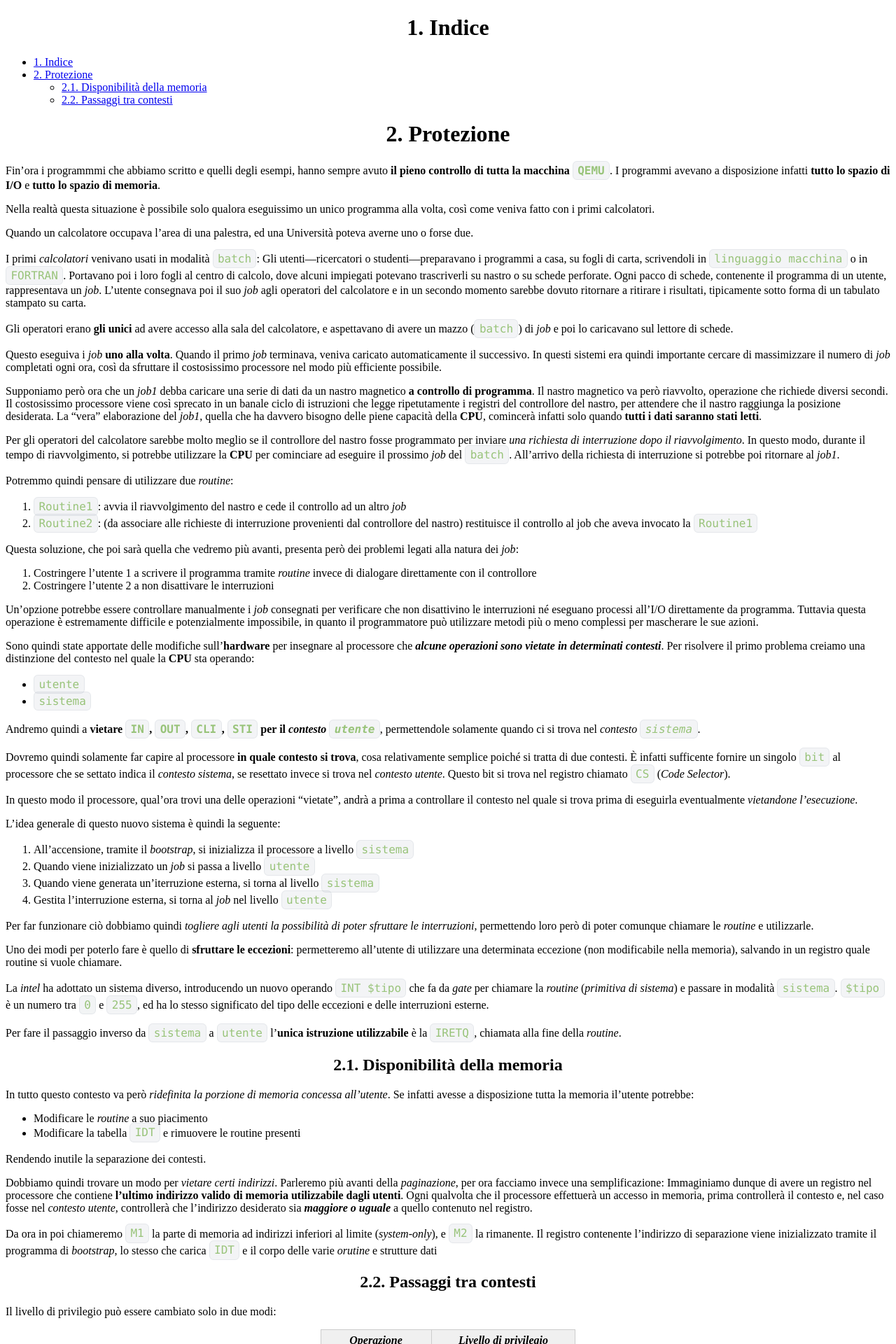
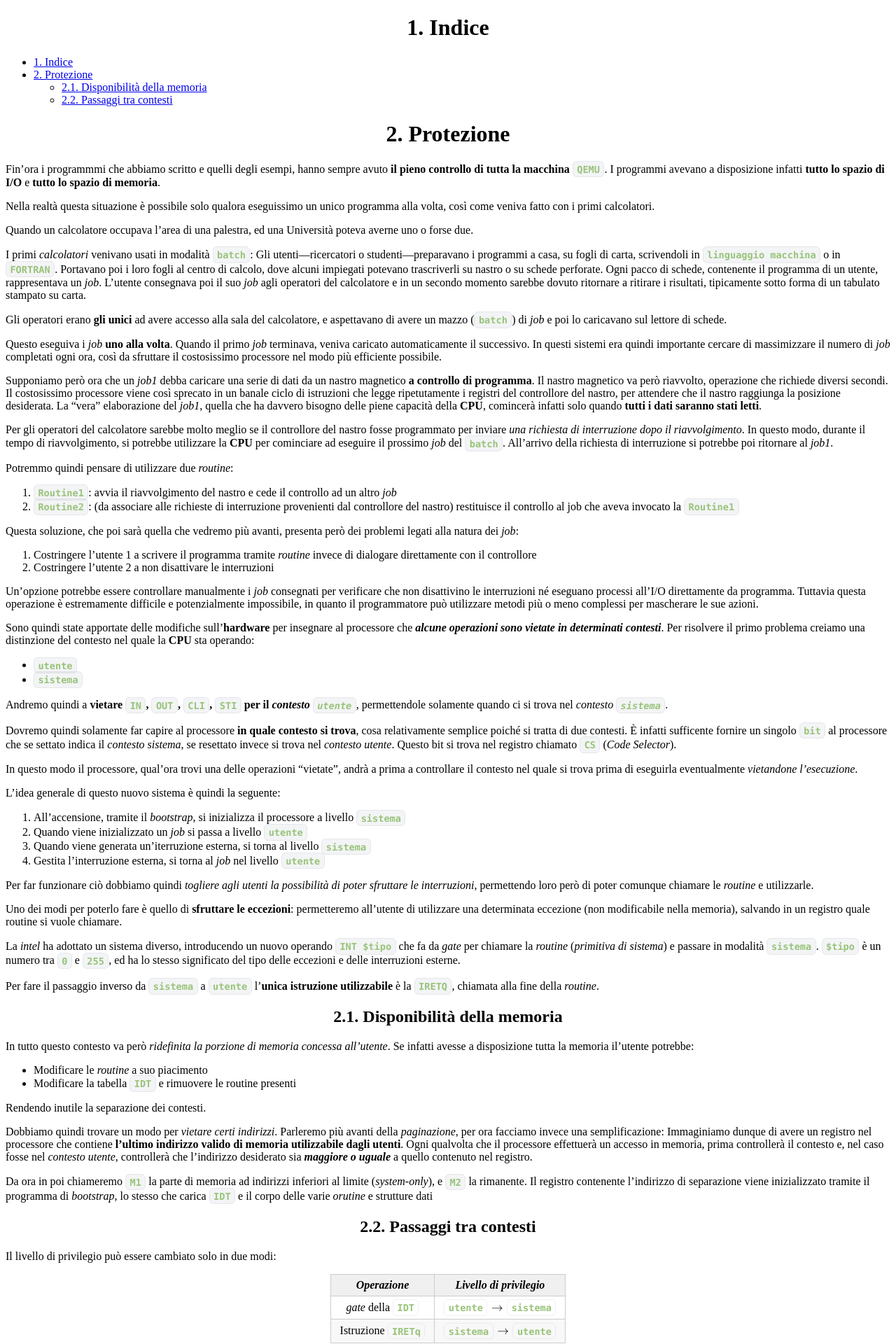
Before and after one commit to Gabriele-D-Cambria/Appunti-Calcolatori-Elettronici-2024-2025, a Jekyll site: the page built from Protezione.md, in a window 1280 px wide. Shown: the top 1920 px of the page at 70% size. Built offline with Jekyll 4.4.1, drawn with Linux system fonts in a browser that asks for light colours; nearby versions of some CDN libraries; our own code applies the rules of GitHub Pages for plain Markdown files.

Commit message:
Corrections for mathblocks

```diff
--- a/_layouts/default.html
+++ b/_layouts/default.html
@@ -104,28 +107,33 @@
                 Prism.highlightAll();
             }
 
-            // Script per assicurarsi che i blocchi $$ siano trattati come display math
-            function processMathBlocks() {
-                // Trova tutti i paragrafi che contengono solo blocchi matematici
-                document.querySelectorAll('p').forEach(function(p) {
-                    const text = p.textContent.trim();
-                    if (text.startsWith('$$') && text.endsWith('$$') && text.indexOf('$$', 2) === text.length - 2) {
-                        // Questo paragrafo contiene solo un blocco matematico
-                        p.style.textAlign = 'center';
-                        p.style.margin = '1em 0';
-                    }
-                });
-            }
+			setupMathBlocks();
+        });
 
-            // Esegui dopo che MathJax ha processato
-            if (window.MathJax) {
+        // Script specifico per distinguere i blocchi matematici
+        function setupMathBlocks() {
+            // Aspetta che MathJax abbia finito il rendering
+            if (window.MathJax && window.MathJax.startup) {
                 MathJax.startup.promise.then(function() {
                     processMathBlocks();
                 });
             } else {
-                processMathBlocks();
+                // Fallback se MathJax non è ancora caricato
+                setTimeout(processMathBlocks, 1000);
             }
-        });
+        }
+
+        function processMathBlocks() {
+            // Trova tutti i contenitori MathJax
+            document.querySelectorAll('mjx-container.MathJax').forEach(function(mathContainer) {
+                // Controlla se contiene un elemento mjx-mspace
+                const hasSpace = mathContainer.querySelector('mjx-mspace');
+
+				mathContainer.classList.add( hasSpace? 'math-display' : 'math-inline');
+            });
+        }
+
+
     </script>
 </head>
 </head>
--- a/assets/style.css
+++ b/assets/style.css
@@ -27,20 +27,23 @@
     color: #ABB2BF !important;
 }
 
+
+table code[class*=language-plaintext]{
+    background-color: transparent !important;
+    border: none;
+    padding: 0px;
+}
+
 code[class*=language-plaintext]{
     color: #98C379 !important;
     background-color: rgba(171, 178, 191, 0.15) !important;
     padding: 0.2em 0.4em !important;
     border-radius: 6px !important;
-    font-size: 85%;
+    font-size: 85% !important;
     border: 1px solid rgba(171, 178, 191, 0.2) !important;
+    font-weight: bold !important;
 }
 
-table code{
-    background-color: transparent !important;
-    border: none;
-    padding: 0px;
-}
 
 blockquote {
     border-left: 4px solid #30363d;
@@ -295,33 +298,44 @@
 }
 
 /* CSS per MathJax - Blocchi matematici */
-.MathJax_Display {
+/* Stile per tutti i contenitori MathJax */
+mjx-container.MathJax {
+    display: inline !important;
+    margin: 0.1em 0.1em !important;
+}
+
+/* Stile specifico per blocchi matematici che sono in paragrafi dedicati */
+p > mjx-container.MathJax:only-child,
+div > mjx-container.MathJax:only-child {
     display: block !important;
+    text-align: center !important;
+    margin: 1em auto !important;
+    width: 100% !important;
+}
+
+/* Per blocchi che sono preceduti e seguiti solo da spazi/newline */
+p:has(> mjx-container.MathJax:only-child) {
     text-align: center !important;
     margin: 1em 0 !important;
 }
 
-/* Assicurati che i blocchi $$ siano riconosciuti come display math */
-mjx-container[jax="CHTML"][display="true"] {
-    display: block !important;
-    text-align: center !important;
-    margin: 1em 0 !important;
+/* Fallback: se un paragrafo contiene solo MathJax e whitespace */
+p {
+    &:has(> mjx-container.MathJax:first-child:last-child) {
+        text-align: center !important;
+        margin: 1em 0 !important;
+    }
 }
 
-/* Per i blocchi inline */
-mjx-container[jax="CHTML"][display="false"] {
-    display: inline !important;
-    margin: 0 !important;
-}
-
-/* Forza lo stile dei blocchi matematici indipendentemente dal contenitore */
-.MathJax {
-    font-size: 100% !important;
-}
-
-/* Blocchi matematici in paragrafi separati */
-p > mjx-container[jax="CHTML"][display="true"] {
+/* Classe specifica per blocchi display che aggiungeremo via JavaScript */
+.math-display {
     display: block !important;
     text-align: center !important;
     margin: 1em auto !important;
 }
+
+/* Classe per math inline */
+.math-inline {
+    display: inline !important;
+    margin: 0 0.1em !important;
+}
```
Also changed, not shown: other parts of _layouts/default.html (+22 -4 lines).
